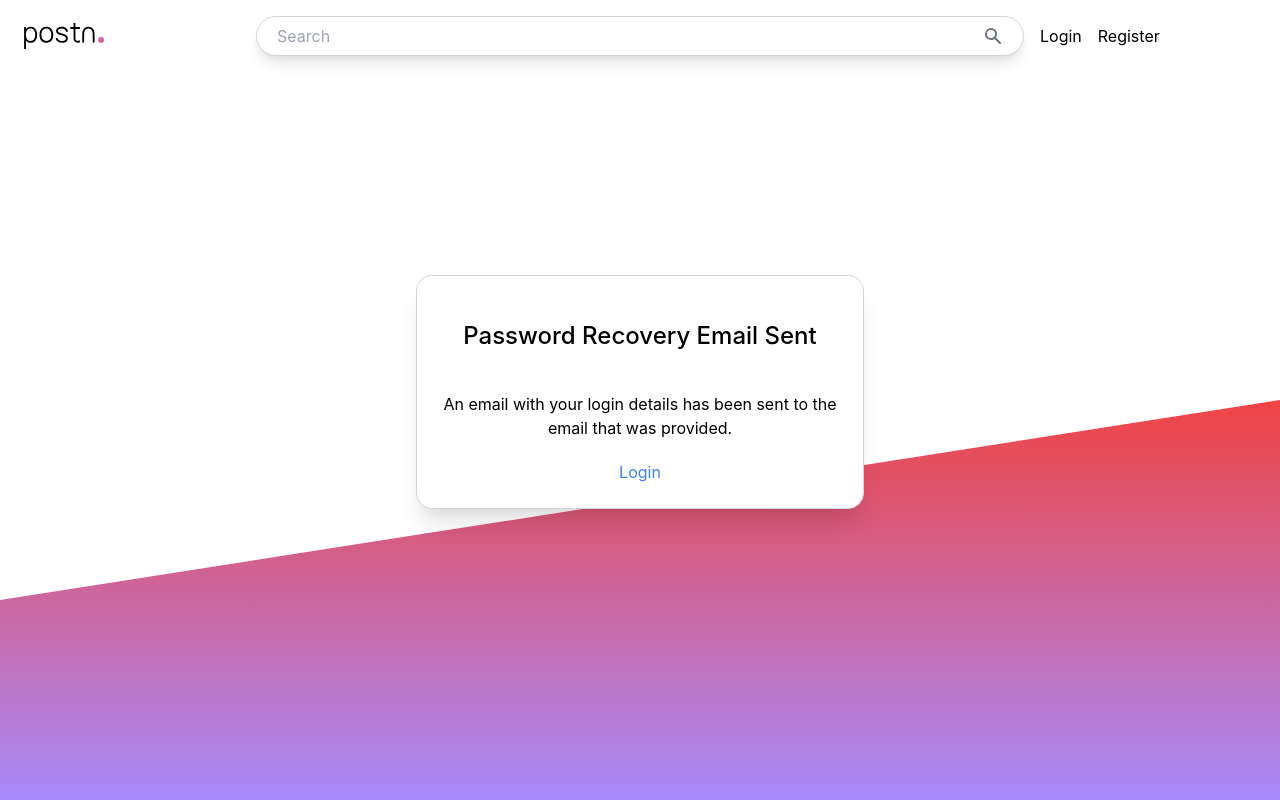
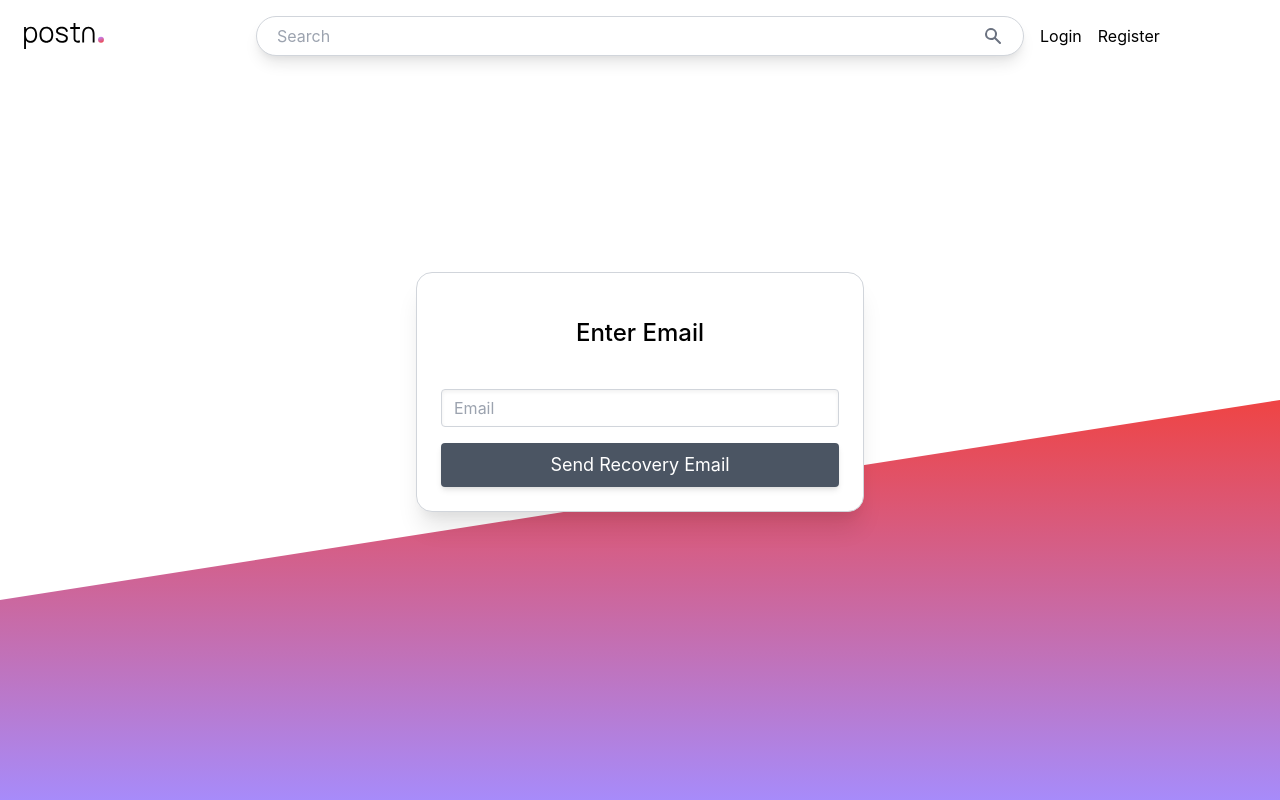
Before and after one commit to JadenBalogh/cosc360-project, a React (Create React App) app in the folder client/: page /password-recovery in a window 1280 px wide. Built offline with nearby package versions, Linux system fonts and the light colour scheme; no server answers.

Commit message:
Update Password Recovery

```diff
--- a/client/src/components/PasswordRecovery.js
+++ b/client/src/components/PasswordRecovery.js
@@ -1,11 +1,23 @@
-import { Link } from "react-router-dom";
 import axios from "axios";
+import { useState } from "react";
+import {history} from "../_helpers";
 
 function PasswordRecovery() {
-    const passwordURL = `${process.env.REACT_APP_HOST || ""}/accounts/password-recovery`;
-    axios.post(passwordURL, {user: 'carsonricca28@gmail.com', password: 'password'}).then((response) => {
-       console.log(response);
-    });
+  const [email, setEmail] = useState("");
+  const passwordURL = `${process.env.REACT_APP_HOST || ""}/accounts/password-recovery`;
+
+  const handleSubmit = (event) => {
+    event.preventDefault();
+    axios
+      .post(passwordURL, {
+        userEmail: email,
+      })
+      .then((response) => {
+        console.log(response);
+          history.push("/login");
+          window.location.reload(false);
+      });
+  };
   return (
     <>
       <div
@@ -19,15 +31,24 @@ function PasswordRecovery() {
       <div className="min-h-screen flex flex-col justify-center items-center relative -mt-20">
         <div className="container max-w-md sm:bg-white sm:border border-gray-300 sm:rounded-2xl sm:shadow-xl p-6">
           <h2 className="text-2xl font-medium text-black text-center py-5">
-            Password Recovery Email Sent
+            Enter Email
           </h2>
-          <div className="text-black text-center py-5">
-            An email with your login details has been sent to the email that was
-            provided.
-          </div>
-          <div className="text-center font-normal text-blue-500 hover:text-blue-700 hover:underline">
-            <Link to="/login">Login</Link>
-          </div>
+          <form className="flex flex-col" onSubmit={handleSubmit}>
+            <input
+              type="email"
+              id="email"
+              name="email"
+              placeholder="Email"
+              onChange={(event) => setEmail(event.target.value)}
+              required
+              className="shadow-inner appearance-none border border-gray-300 rounded w-full py-2 px-3 text-black leading-tight focus:outline-none focus:ring mt-5"
+            />
+              <input
+                  type="submit"
+                  value="Send Recovery Email"
+                  className="bg-gray-600 focus:bg-gray-600 cursor-pointer focus:outline-none text-white shadow-md text-lg hover:bg-gray-700 p-2 mt-4 rounded"
+              />
+          </form>
         </div>
       </div>
     </>
```
Also changed, not shown: 1 other file (tests, documents, lock files or other folders).
